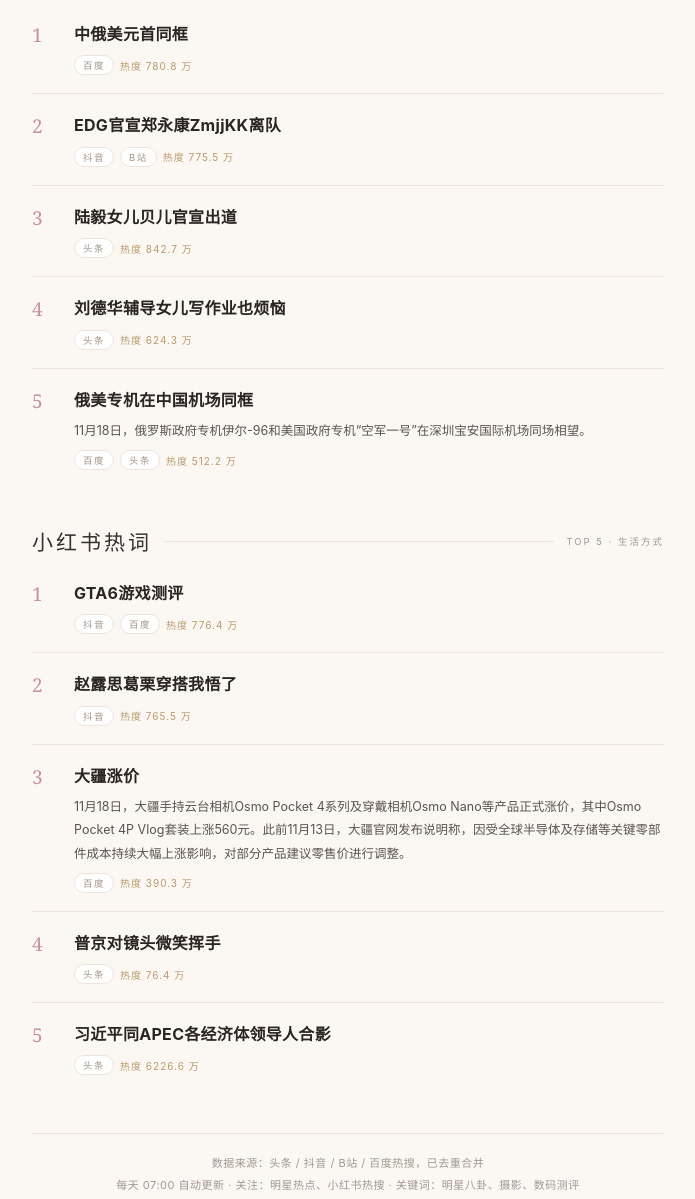
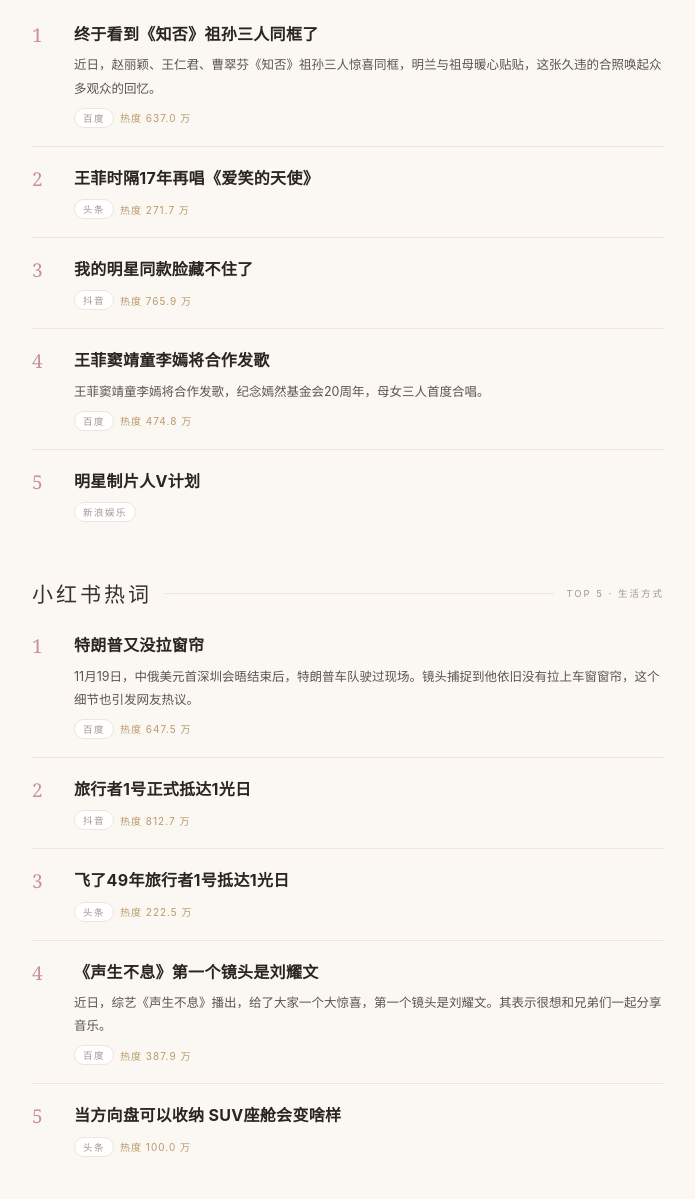
Before and after one commit to aaronelchatgpt/news-sharon, a plain HTML site: page index.html in a window 1280 px wide. Shown: the part 360-1559 px from the top of the page, without its empty margins (292-987 px from the left). Drawn offline with Linux system fonts and the light colour scheme.

Commit message:
update index.html

```diff
--- a/index.html
+++ b/index.html
@@ -1,6 +1,6 @@
 <!doctype html><html lang="zh-CN"><head><meta charset="utf-8">
 <meta name="viewport" content="width=device-width, initial-scale=1">
-<title>Sharon 的每日热点 · 2026年11月19日</title>
+<title>Sharon 的每日热点 · 2026年11月20日</title>
 <style>
 :root{--ivory:#fbf8f4;--ink:#2a2422;--ink2:#5c534d;--muted:#a3968d;--rose:#b76e79;--rose-soft:#f6e9ea;--line:#eee4dc;--gold:#b99a6b}
 *{box-sizing:border-box}
@@ -35,7 +35,7 @@ li:last-child{border-bottom:0}
     <div class="kicker">Daily Edit · For Sharon</div>
     <h1>今日热点</h1>
     <div class="greet">为你挑选今天值得看的十件事</div>
-    <div class="date">2026年11月19日 星期四</div>
+    <div class="date">2026年11月20日 星期五</div>
     <div class="media">
       <audio controls preload="none" src="sharon.mp3"></audio>
       <a class="dl" href="sharon.pdf" download>PDF</a>
@@ -47,41 +47,41 @@ li:last-child{border-bottom:0}
     <li>
       <span class="rank">1</span>
       <div class="body">
-        <div class="title">中俄美元首同框</div>
-
-        <div class="meta"><span class="tag">百度</span><span class="hot">热度 780.8 万</span></div>
+        <div class="title">终于看到《知否》祖孙三人同框了</div>
+        <div class="desc">近日，赵丽颖、王仁君、曹翠芬《知否》祖孙三人惊喜同框，明兰与祖母暖心贴贴，这张久违的合照唤起众多观众的回忆。</div>
+        <div class="meta"><span class="tag">百度</span><span class="hot">热度 637.0 万</span></div>
       </div>
     </li>
     <li>
       <span class="rank">2</span>
       <div class="body">
-        <div class="title">EDG官宣郑永康ZmjjKK离队</div>
+        <div class="title">王菲时隔17年再唱《爱笑的天使》</div>
 
-        <div class="meta"><span class="tag">抖音</span><span class="tag">B站</span><span class="hot">热度 775.5 万</span></div>
+        <div class="meta"><span class="tag">头条</span><span class="hot">热度 271.7 万</span></div>
       </div>
     </li>
     <li>
       <span class="rank">3</span>
       <div class="body">
-        <div class="title">陆毅女儿贝儿官宣出道</div>
+        <div class="title">我的明星同款脸藏不住了</div>
 
-        <div class="meta"><span class="tag">头条</span><span class="hot">热度 842.7 万</span></div>
+        <div class="meta"><span class="tag">抖音</span><span class="hot">热度 765.9 万</span></div>
       </div>
     </li>
     <li>
       <span class="rank">4</span>
       <div class="body">
-        <div class="title">刘德华辅导女儿写作业也烦恼</div>
-
-        <div class="meta"><span class="tag">头条</span><span class="hot">热度 624.3 万</span></div>
+        <div class="title">王菲窦靖童李嫣将合作发歌</div>
+        <div class="desc">王菲窦靖童李嫣将合作发歌，纪念嫣然基金会20周年，母女三人首度合唱。</div>
+        <div class="meta"><span class="tag">百度</span><span class="hot">热度 474.8 万</span></div>
       </div>
     </li>
     <li>
       <span class="rank">5</span>
       <div class="body">
-        <div class="title">俄美专机在中国机场同框</div>
-        <div class="desc">11月18日，俄罗斯政府专机伊尔-96和美国政府专机“空军一号”在深圳宝安国际机场同场相望。</div>
-        <div class="meta"><span class="tag">百度</span><span class="tag">头条</span><span class="hot">热度 512.2 万</span></div>
+        <div class="title">明星制片人V计划</div>
+
+        <div class="meta"><span class="tag">新浪娱乐</span></div>
       </div>
     </li></ol>
   </div>
@@ -91,41 +91,41 @@ li:last-child{border-bottom:0}
     <li>
       <span class="rank">1</span>
       <div class="body">
-        <div class="title">GTA6游戏测评</div>
-
-        <div class="meta"><span class="tag">抖音</span><span class="tag">百度</span><span class="hot">热度 776.4 万</span></div>
+        <div class="title">特朗普又没拉窗帘</div>
+        <div class="desc">11月19日，中俄美元首深圳会晤结束后，特朗普车队驶过现场。镜头捕捉到他依旧没有拉上车窗窗帘，这个细节也引发网友热议。</div>
+        <div class="meta"><span class="tag">百度</span><span class="hot">热度 647.5 万</span></div>
       </div>
     </li>
     <li>
       <span class="rank">2</span>
       <div class="body">
-        <div class="title">赵露思葛栗穿搭我悟了</div>
+        <div class="title">旅行者1号正式抵达1光日</div>
 
-        <div class="meta"><span class="tag">抖音</span><span class="hot">热度 765.5 万</span></div>
+        <div class="meta"><span class="tag">抖音</span><span class="hot">热度 812.7 万</span></div>
       </div>
     </li>
     <li>
       <span class="rank">3</span>
       <div class="body">
-        <div class="title">大疆涨价</div>
-        <div class="desc">11月18日，大疆手持云台相机Osmo Pocket 4系列及穿戴相机Osmo Nano等产品正式涨价，其中Osmo Pocket 4P Vlog套装上涨560元。此前11月13日，大疆官网发布说明称，因受全球半导体及存储等关键零部件成本持续大幅上涨影响，对部分产品建议零售价进行调整。</div>
-        <div class="meta"><span class="tag">百度</span><span class="hot">热度 390.3 万</span></div>
+        <div class="title">飞了49年旅行者1号抵达1光日</div>
+
+        <div class="meta"><span class="tag">头条</span><span class="hot">热度 222.5 万</span></div>
       </div>
     </li>
     <li>
       <span class="rank">4</span>
       <div class="body">
-        <div class="title">普京对镜头微笑挥手</div>
-
-        <div class="meta"><span class="tag">头条</span><span class="hot">热度 76.4 万</span></div>
+        <div class="title">《声生不息》第一个镜头是刘耀文</div>
+        <div class="desc">近日，综艺《声生不息》播出，给了大家一个大惊喜，第一个镜头是刘耀文。其表示很想和兄弟们一起分享音乐。</div>
+        <div class="meta"><span class="tag">百度</span><span class="hot">热度 387.9 万</span></div>
       </div>
     </li>
     <li>
       <span class="rank">5</span>
       <div class="body">
-        <div class="title">习近平同APEC各经济体领导人合影</div>
+        <div class="title">当方向盘可以收纳 SUV座舱会变啥样</div>
 
-        <div class="meta"><span class="tag">头条</span><span class="hot">热度 6226.6 万</span></div>
+        <div class="meta"><span class="tag">头条</span><span class="hot">热度 100.0 万</span></div>
       </div>
     </li></ol>
   </div>
```
